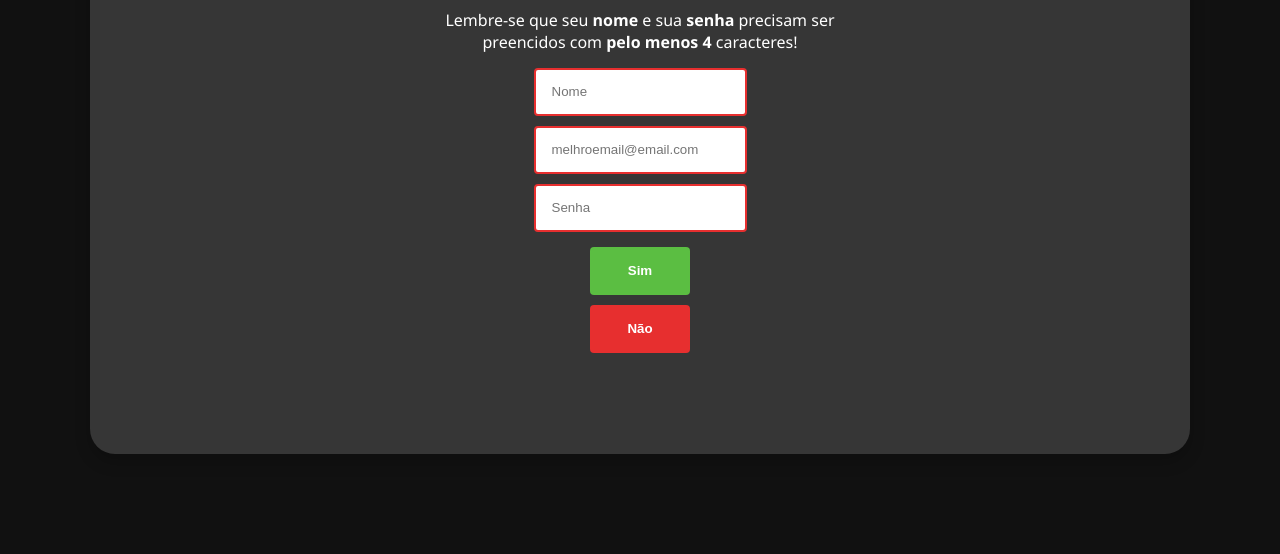
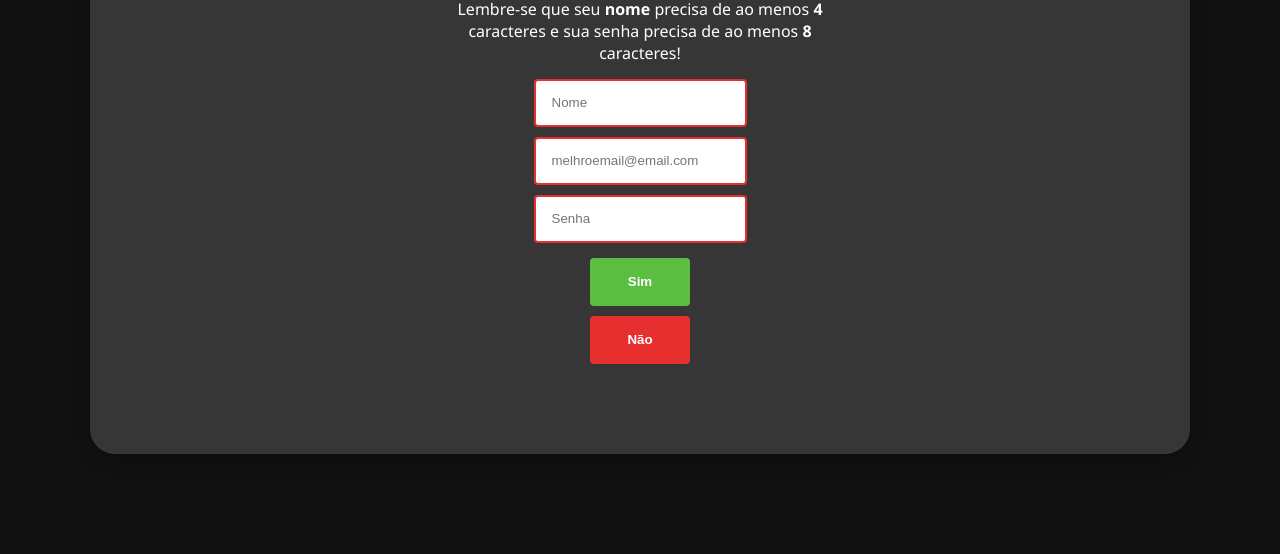
Before and after one commit to Jaumz/Myform, a plain HTML site: page index.html in a window 1280 px wide. Shown: the part 246-800 px from the top of the page. Drawn offline with Linux system fonts and the light colour scheme.

Commit message:
updt: "update message"

```diff
--- a/index.html
+++ b/index.html
@@ -12,7 +12,7 @@
         <div class="container">
             <form action="" class="form col">
                 <h1>Descadastrar Email!</h1>
-                <p>Lembre-se que seu <strong>nome</strong> e sua <strong>senha</strong> precisam ser preencidos com <strong>pelo menos 4</strong> caracteres!</p>
+                <p>Lembre-se que seu <strong>nome</strong> precisa de ao menos <strong>4</strong> caracteres e sua senha precisa de ao menos <strong>8</strong> caracteres!</p>
                 <input class="form-input" type="text" placeholder="Nome" minlength="4" required />
                 <input class="form-input" type="email" placeholder="melhroemail@email.com" required />
                 <input class="form-input" type="password" placeholder="Senha" minlength="8" required />
```
